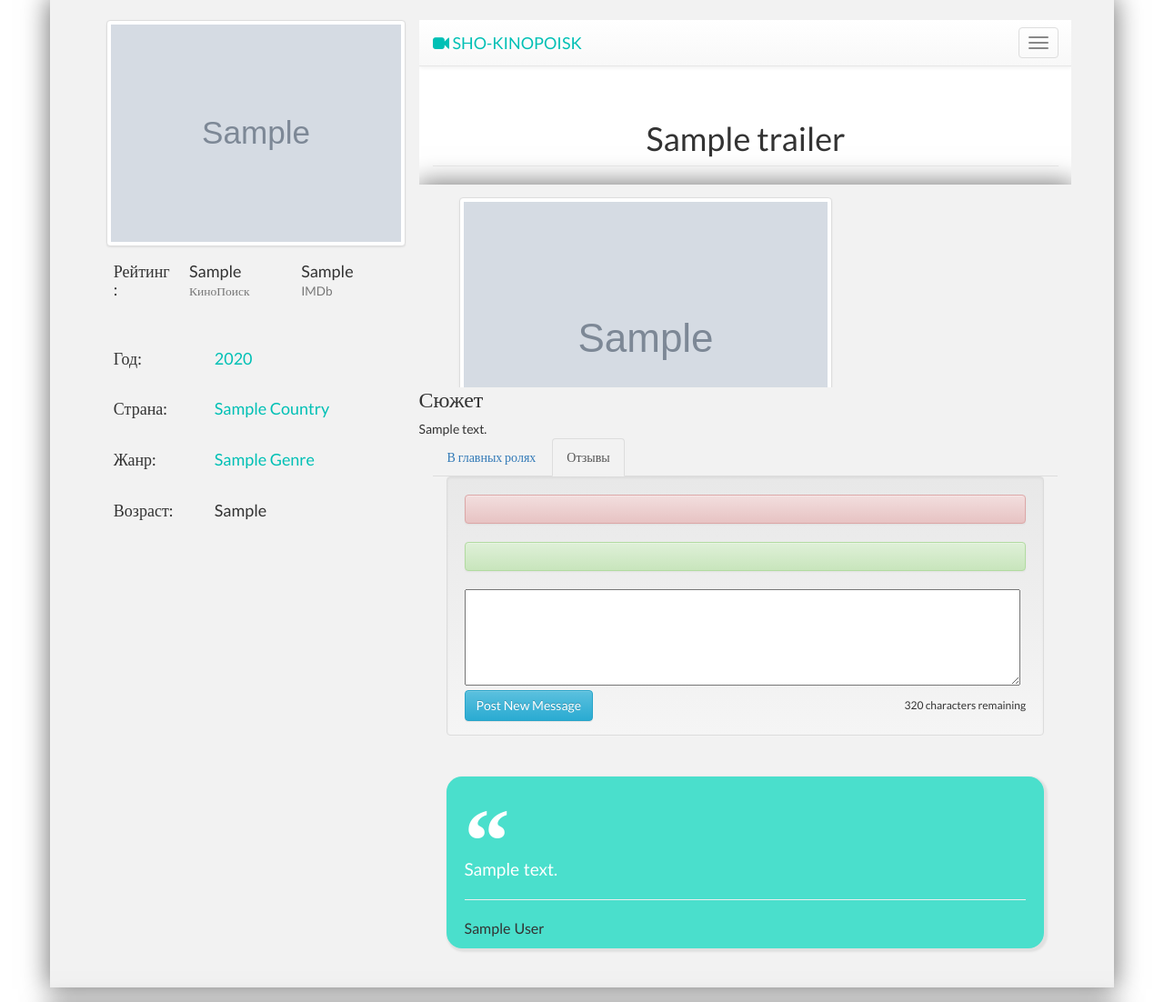
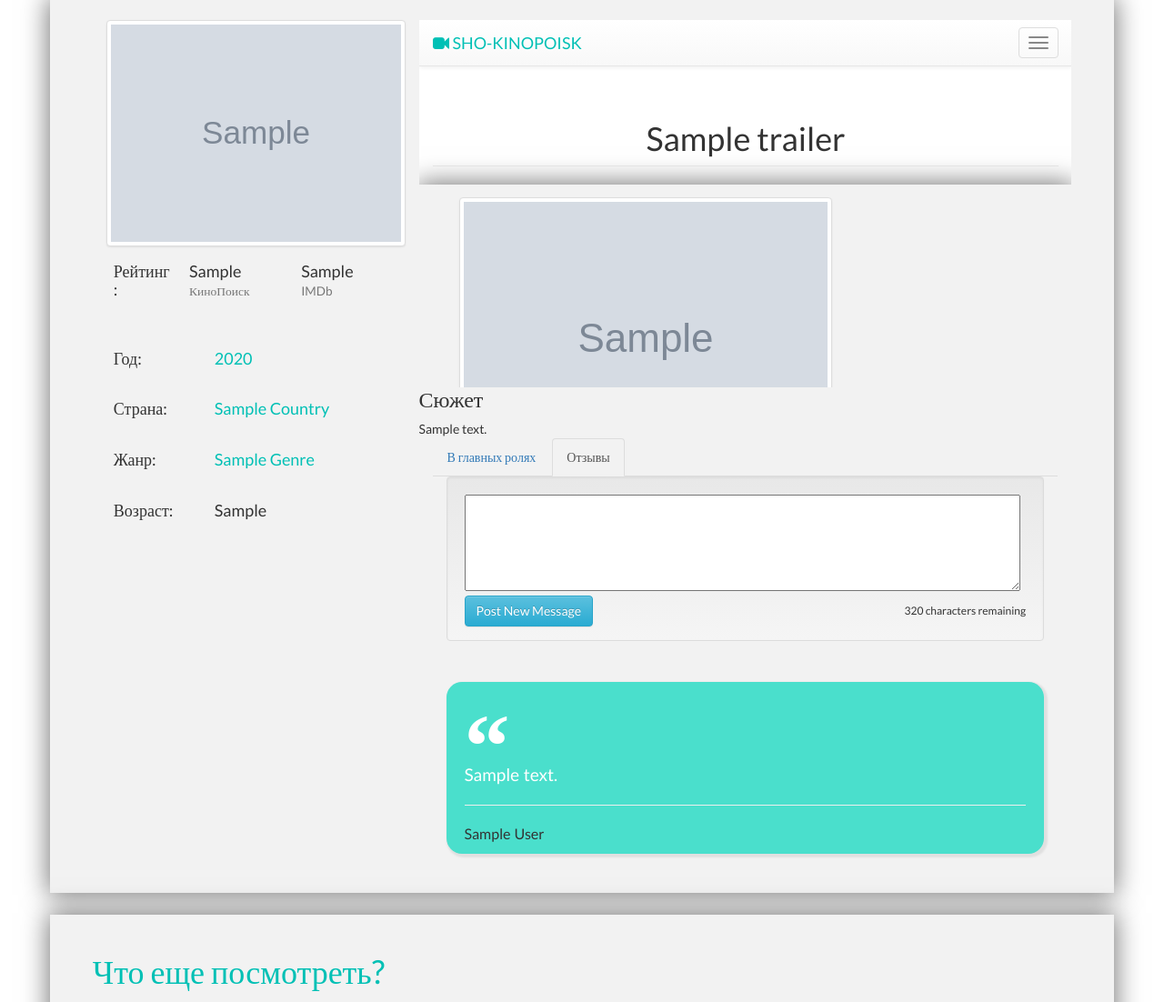
Before and after one commit to Didenkot34/sho-kino.dev, a Laravel app: a page that uses resources/views/trailer/comments.blade.php in a window 1280 px wide, after a click on "Отзывы". Shown: the part 182-1284 px from the top of the page at 91% size. Run offline with Laravel 8, Linux system fonts and the light colour scheme; tables that the repository leaves empty hold one stand-in row (values such as "Sample post"); grey boxes marked "Sample" are stand-in pictures; settings files or empty folders that the repository lacks are supplied.

Commit message:
added fade erroro message

```diff
--- a/resources/views/auth/popup/signIn.blade.php
+++ b/resources/views/auth/popup/signIn.blade.php
@@ -8,10 +8,10 @@
 
         <div class="panel-body">
 
-            <div id="error-signIn" class="alert alert-danger col-sm-12"></div>
-            <div id="error-email" class="alert alert-danger"> </div>
-            <div id="error-password" class="alert alert-danger"> </div>
-            <div id="success-signin" class="alert alert-success "> </div>
+            <div id="error-signIn" class="alert alert-danger col-sm-12  hidden"></div>
+            <div id="error-email" class="alert alert-danger hidden"> </div>
+            <div id="error-password" class="alert alert-danger hidden"> </div>
+            <div id="success-signin" class="alert alert-success  hidden"> </div>
 
             <form id="signinform" class="form-horizontal" role="form" method="post" action="/signIn">
                 {!! csrf_field() !!}
--- a/resources/views/auth/popup/signUp.blade.php
+++ b/resources/views/auth/popup/signUp.blade.php
@@ -10,11 +10,11 @@
         <div class="panel-body">
             <form id="signupform" class="form-horizontal" action="/signUp" role="form" method="post">
                 {!! csrf_field() !!}
-                <div id="error-signup" class="alert alert-danger"></div>
-                <div id="error-email-signup" class="alert alert-danger"> </div>
-                <div id="error-password-signup" class="alert alert-danger"> </div>
-                <div id="error-name-signup" class="alert alert-danger "> </div>
-                <div id="success-signup" class="alert alert-success "> </div>
+                <div id="error-signup" class="alert alert-danger hidden"></div>
+                <div id="error-email-signup" class="alert alert-danger hidden"> </div>
+                <div id="error-password-signup" class="alert alert-danger hidden"> </div>
+                <div id="error-name-signup" class="alert alert-danger  hidden"> </div>
+                <div id="success-signup" class="alert alert-success  hidden"> </div>
 
                 <div class="form-group">
                     <label for="email" class="col-md-3 control-label">Email</label>
--- a/resources/views/trailer/comments.blade.php
+++ b/resources/views/trailer/comments.blade.php
@@ -2,8 +2,8 @@
     <div class="row">
         <div class="col-md-12">
             <div class="span4 well" style="padding-bottom:0">
-                <div id="error-comment" class="alert alert-danger"> </div>
-                <div id="success-comment" class="alert alert-success "> </div>
+                <div id="error-comment" class="alert alert-danger hidden"> </div>
+                <div id="success-comment" class="alert alert-success hidden"> </div>
                 <form id="form-comment" accept-charset="UTF-8" action="" method="POST" class="form-group">
                     {!! csrf_field() !!}
                     <input type="hidden" name="trailer_id" value="{{$trailerId}}">
```
Also changed, not shown: resources/assets/js/app.js (+21 -22 lines), public/assets/js/app.min.js.
